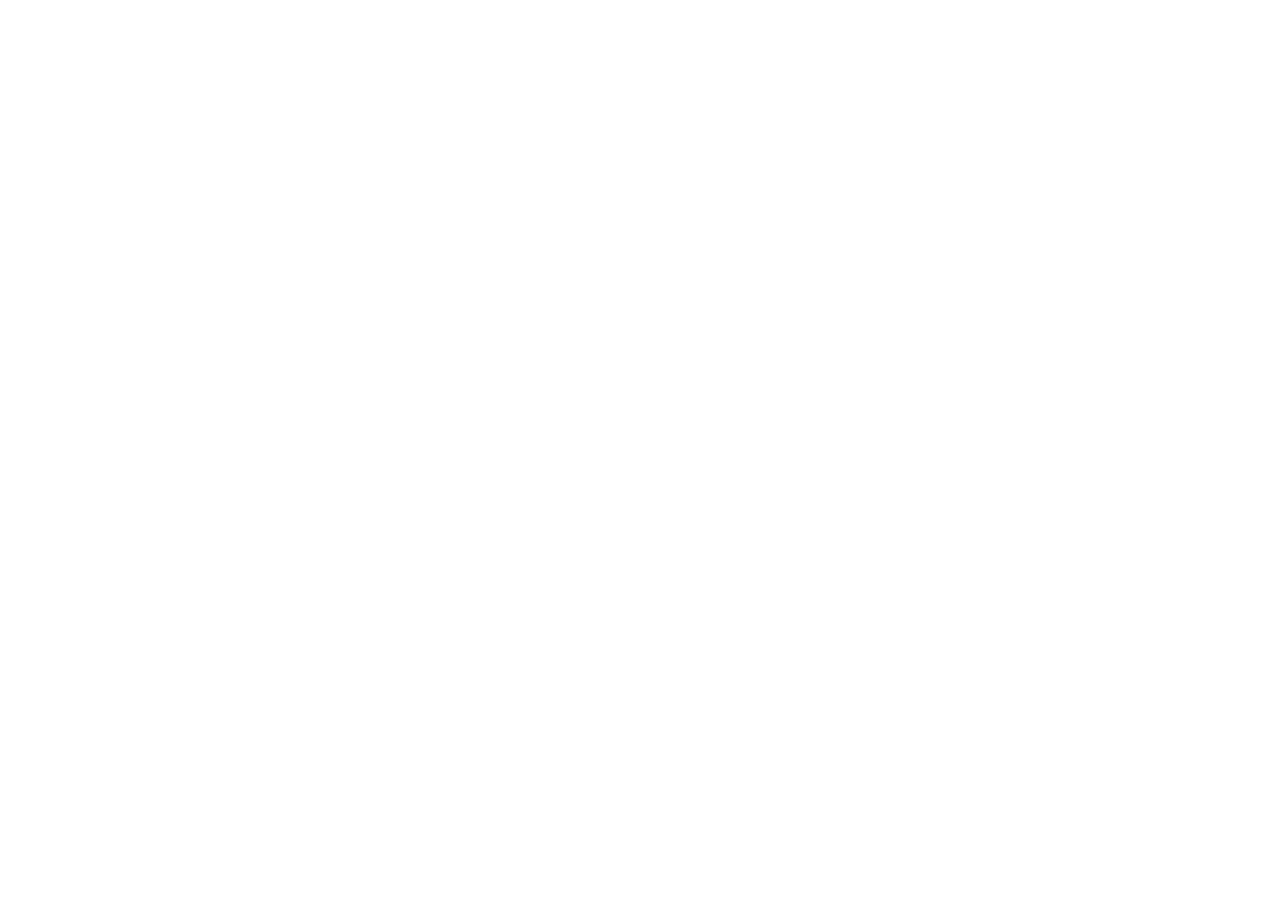
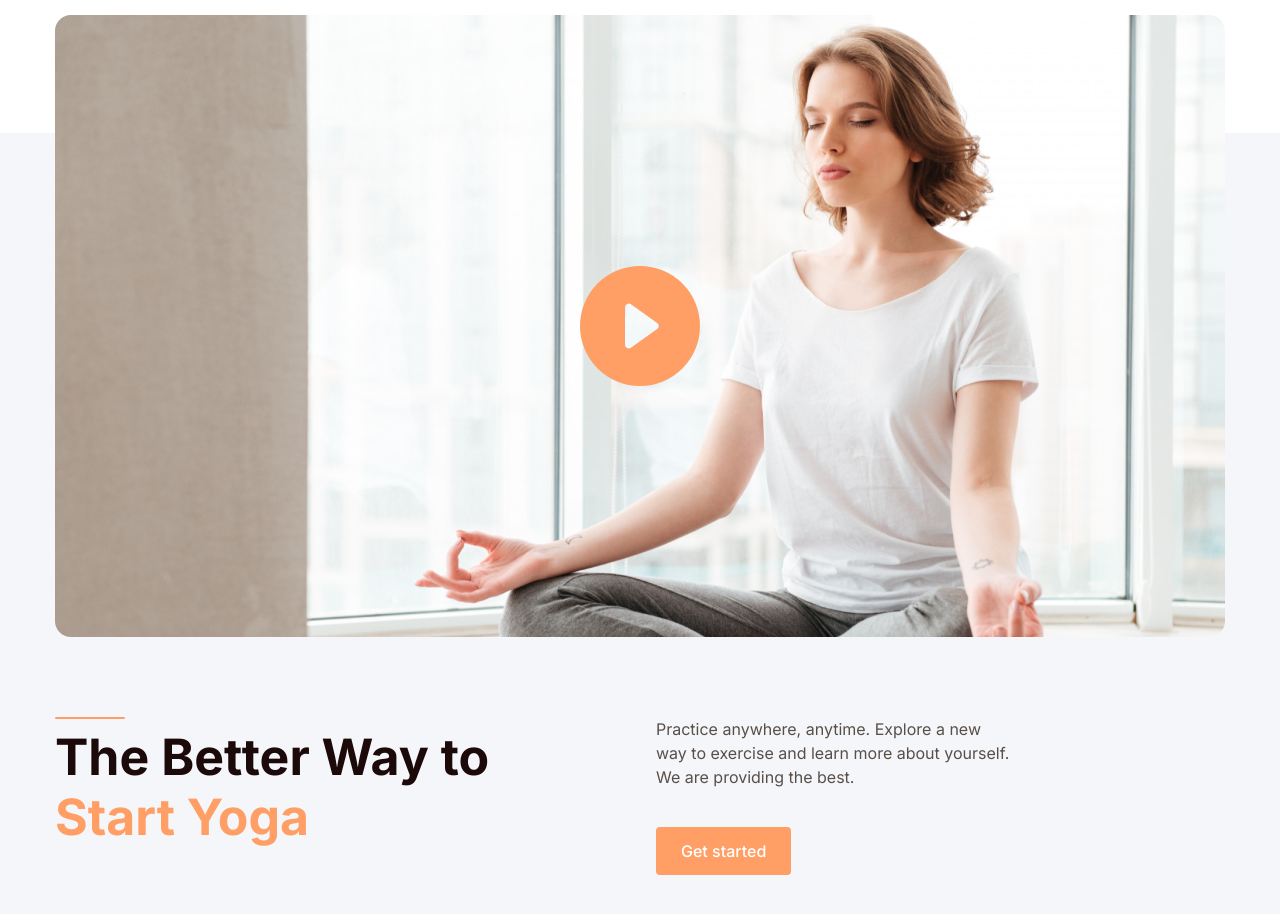
Before and after one commit to HubertSleszynski/yoga-website, a React (Vite) app: page / in a window 1280 px wide. Shown: the part 1780-2694 px from the top of the page. Built offline with nearby package versions, Linux system fonts and the light colour scheme.

Commit message:
added features section

```diff
--- a/src/App.jsx
+++ b/src/App.jsx
@@ -14,6 +14,7 @@
       <Hero />
       <Cards />
       <Facts />
+      <Features />
       <div className="h-[2000px]"></div>
     </div>
   );
--- a/src/components/Cards.jsx
+++ b/src/components/Cards.jsx
@@ -42,7 +42,7 @@
               href="#"
               className="text-xs lg:text-sm font-bold uppercase text-heading"
             >
-              Read more
+              {cards.anchorText}
             </a>
           </div>
           <div>
--- a/src/components/Facts.jsx
+++ b/src/components/Facts.jsx
@@ -38,7 +38,7 @@
               <img src={Image} alt="" />
             </div>
             <div className="text-lg mb-6 font-bold text-heading">
-              John Cena{" "}
+              John Cena
               <span className="text-base text-paragraph font-normal">
                 /Founder
               </span>
--- a/src/components/Features.jsx
+++ b/src/components/Features.jsx
@@ -1,7 +1,50 @@
-import React from "react";
+import React, { useState } from "react";
+
+import { features } from "../data";
+
+import ModalVideo from "react-modal-video";
+import "../video.scss";
+
+import { BsPlayCircleFill } from "react-icons/bs";
 
 const Features = () => {
-  return <div>Features</div>;
+  const [isOpen, setIsOpen] = useState(false);
+  const { title1, title2, description, btnText } = features;
+
+  return (
+    <section className="bg-section min-h-[428px] pt-8 pb-[38px] lg:pb-[150px] mt-[120px] lg:mt-[130px]">
+      <div className="container mx-auto">
+        <div className="bg-video h-[310px] bg-cover bg-center bg-no-repeat lg:h-[622px] w-full flex justify-center items-center rounded-md -mt-[150px] mb-[28px] lg:mb-20">
+          <div
+            onClick={() => setIsOpen(!isOpen)}
+            className="text-6xl text-orange lg:text-[120px] cursor-pointer hover:scale-110 transition"
+          >
+            <BsPlayCircleFill />
+          </div>
+        </div>
+        <div className="flex flex-col lg:flex-row lg:gap-x-8">
+          <div className="flex-1">
+            <div className="w-9 h-[2px] bg-orange mb-2 lg:w-[70px] rounded-full"></div>
+            <h2 className="h2 lg:mb-0">{title1}</h2>
+            <h2 className="h2 mb-3 lg:mb-0 text-orange">{title2}</h2>
+          </div>
+          <div className="flex-1">
+            <p className="max-w-[360px] mb-[18px] lg:mb-[38px]">
+              {description}
+            </p>
+            <button className="btn btn-sm btn-orange">{btnText}</button>
+          </div>
+        </div>
+      </div>
+      <ModalVideo
+        channel="youtube"
+        autoplay
+        isOpen={isOpen}
+        videoId="klmBssEYkdU"
+        onClose={() => setIsOpen(false)}
+      />
+    </section>
+  );
 };
 
 export default Features;
--- a/src/data.js
+++ b/src/data.js
@@ -50,6 +50,7 @@
   img1: CardImage1,
   img2: CardImage2,
   img3: CardImage3,
+  anchorText: "Read More",
 };
 
 export const facts = [
@@ -82,6 +83,14 @@
     desc: "Yoga is a physical, mental and spritual practice discipline. We provide 24+ classes monthly.",
   },
 ];
+
+export const features = {
+  title1: "The Better Way to",
+  title2: "Start Yoga",
+  description:
+    "Practice anywhere, anytime. Explore a new way to exercise and learn more about yourself. We are providing the best.",
+  btnText: "Get started",
+};
 
 export const courses = [
   {
```
